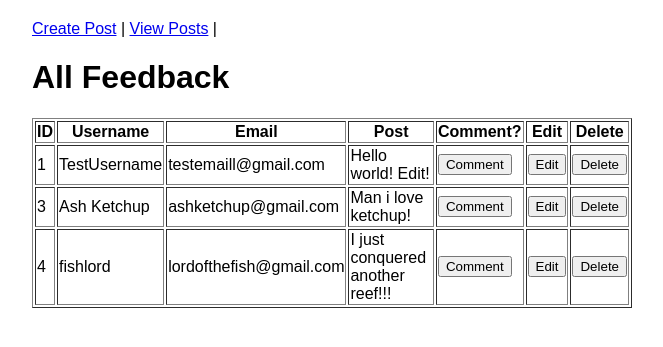
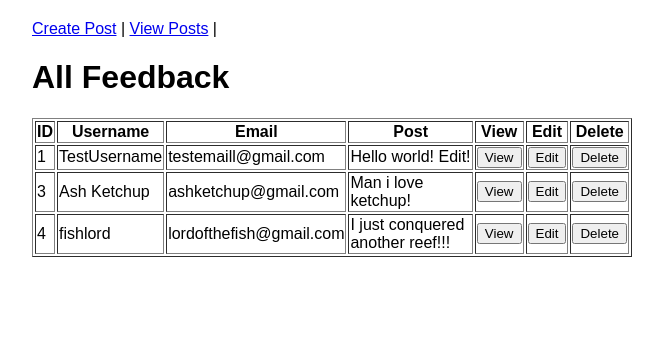
Before and after one commit to AyeItsAillie/BlogSiteFinalFinal, a Flask app: page /admin/profiles in a window 1280 px wide. Shown: the top 347 px of the page, without its empty margins (308-971 px from the left). Run offline with Flask 3, Linux system fonts and the light colour scheme.

Commit message:
changed comment page to view page

```diff
--- a/app.py
+++ b/app.py
@@ -66,10 +66,10 @@ def admin_profiles():
     profiles = Profile.query.all()
     return render_template('Admin_profiles.html', profiles=profiles)
 
-@app.route('/create/post/comment/<int:profileID>', methods=['GET', 'POST'])
-def create_post_comment(profileID):
+@app.route('/view/post/<int:profileID>', methods=['GET', 'POST'])
+def view_post(profileID):
     profiles = Profile.query.all()
-    return render_template('createPostComment.html', profiles=profiles)
+    return render_template('viewPost.html', profiles=profiles, idvar=profileID)
 
 @app.route('/admin/profiles/deleteButton', methods=['POST'])
 def admin_profilesDeleteButton():
--- a/templates/Admin_profiles.html
+++ b/templates/Admin_profiles.html
@@ -8,7 +8,7 @@
         <th>Username</th>
         <th>Email</th>
         <th>Post</th>
-        <th>Comment?</th>
+        <th>View</th>
         <th>Edit</th>
         <th>Delete</th>
     </tr>
@@ -20,15 +20,15 @@
         <td>{{ profile.post }}</td>
          <td>
             <div>
-        <form method="POST" action="{{url_for('create_post_comment', profileID=profile.id)}}">
+        <form method="POST" action="{{url_for('view_post', profileID=profile.id)}}">
           <input
             type="hidden"
             name="profileId"
             id="profileId"
             value="{{profile.id}}"
           />
-        <input name="createPostComment" type="hidden" value="soft" />
-          <button type="submit">Comment</button>
+        <input name="viewPost" type="hidden" value="soft" />
+          <button type="submit">View</button>
         </form>
       </div>
         </td>
--- a/templates/createPostComment.html
+++ b/templates/viewPost.html
@@ -2,5 +2,11 @@
 %} {% block content%}
 
 <h1>Create Comment</h1>
+{% if error %}
+<p class="error">{{error}}</p>
+{% endif %}
 
+<body>
+    <p>The ID of this page is: {{idvar}}</p>
+</body>
 {%endblock%}
```
Also changed, not shown: instance/profiles.db.
